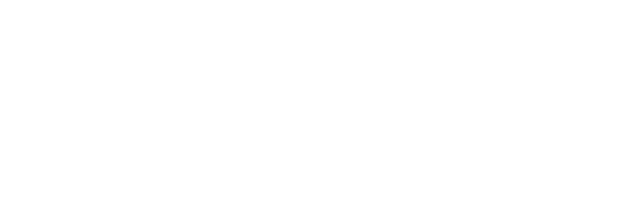
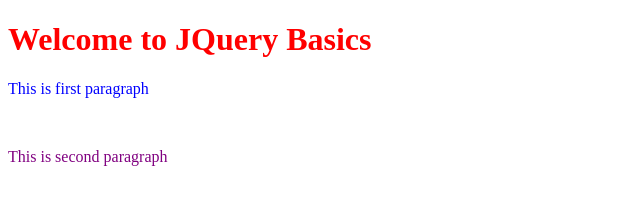
Before and after one commit to Sugambaj7/JQuery-Basicss, a plain HTML site: page index.html in a window 1280 px wide. Shown: the whole page, without its empty margins (0-640 px from the left). Drawn offline with nearby package versions, Linux system fonts and the light colour scheme.

Commit message:
demonstrated use of $ selector and : filter tag in jQuery

```diff
--- a/index.html
+++ b/index.html
@@ -5,8 +5,24 @@
     <meta name="viewport" content="width=device-width, initial-scale=1.0">
     <title>Document</title>
     <script src="https://code.jquery.com/jquery-3.7.1.min.js" integrity="sha256-/JqT3SQfawRcv/BIHPThkBvs0OEvtFFmqPF/lYI/Cxo=" crossorigin="anonymous"></script>
+    <script>
+        //$ is a jquery selector
+        $(document).ready(function(){
+            $("#first-h1").css("color","red");
+
+            //: is a jquery filter tag as it filter first tag among all other
+            var selected_paragraph = $('p:first');
+            selected_paragraph.css("color","blue");
+
+            var selected_paragraph2 = $('p:eq(1)');
+            selected_paragraph2.css("color","purple");
+        });
+    </script>
 </head>
 <body>
-
+    <h1 id = "first-h1">Welcome to JQuery Basics</h1>
+    <p>This is first paragraph</p>
+    <br>
+    <p >This is second paragraph</p>
 </body>
 </html>
```
Also changed, not shown: 1 other file.
